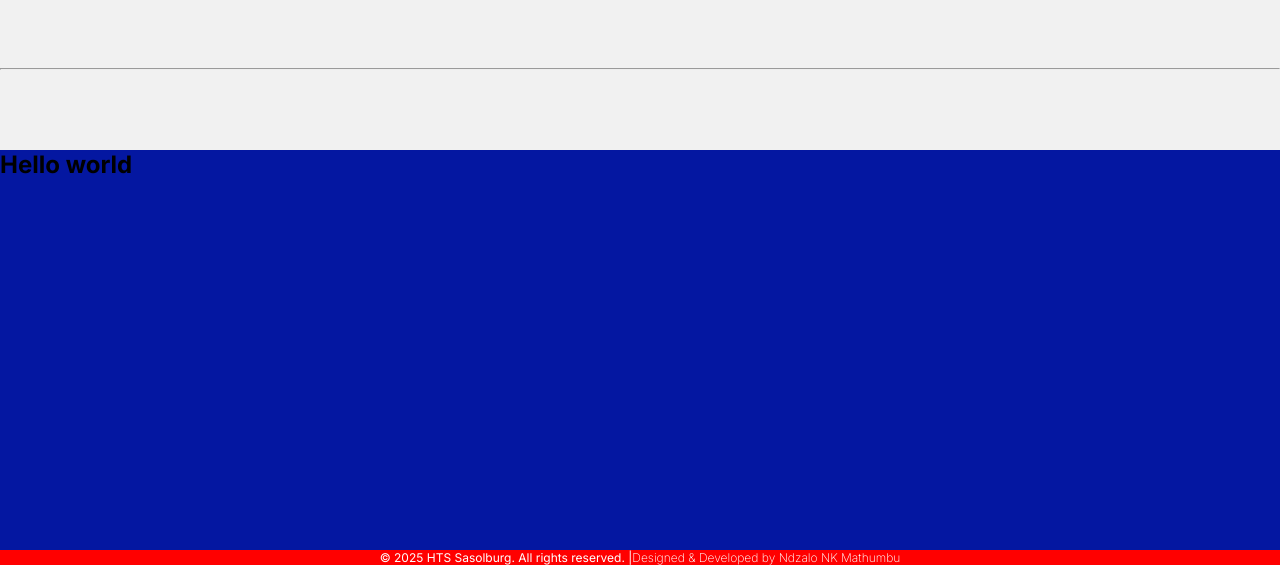
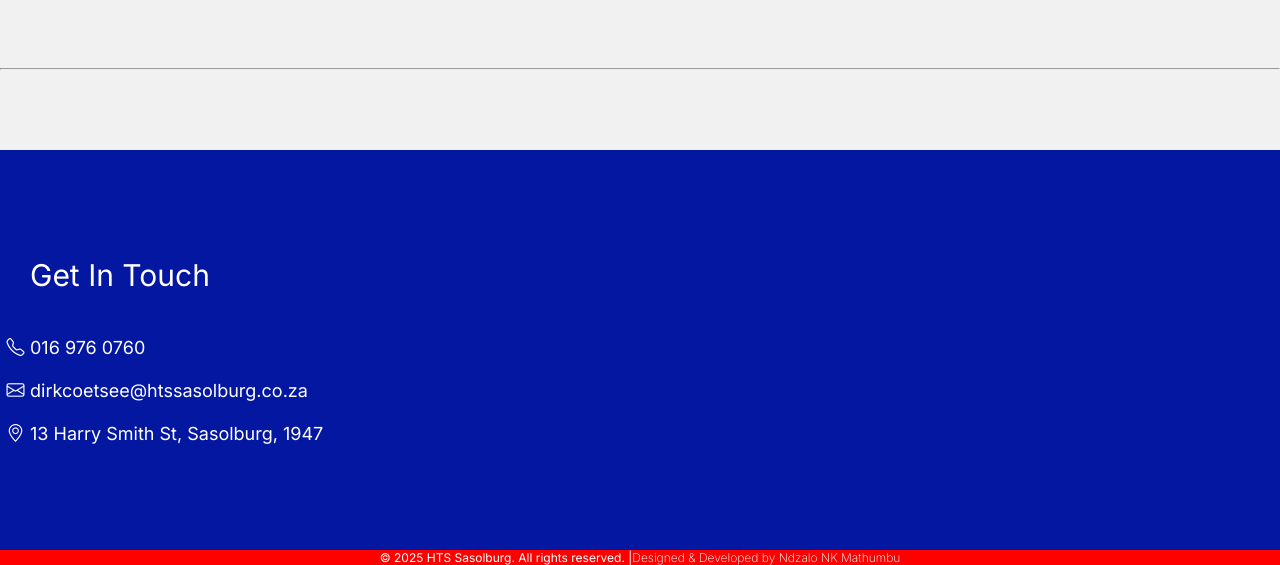
Before and after one commit to Ndzalo-Mathumbu/HTS-Sasolburg, a website built with Parcel: page main-page.html in a window 1280 px wide. Shown: the part 3543-4108 px from the top of the page. Built offline with nearby package versions, Linux system fonts and the light colour scheme.

Commit message:
started footer

```diff
--- a/css/style.css
+++ b/css/style.css
@@ -792,7 +792,10 @@
 }
 
 .footer__child1 {
+  display: flex;
+  align-items: center;
   background-color: #0417a1;
+  color: #ffffff;
   z-index: 1;
   margin-top: 80px;
   height: 50vh;
@@ -804,3 +807,54 @@
   background-color: #ff0000;
   color: #fff;
 }
+.hr__line--footer {
+  position: absolute;
+  left: 1.5%;
+  border: none;
+  border: 2 solid red;
+  height: 5vh;
+}
+.get-in-touch {
+  display: flex;
+  flex-direction: column;
+  text-align: left;
+  padding: 30px;
+  list-style: none;
+  text-decoration: none;
+}
+.get-in-touch__title {
+  margin-bottom: 22px;
+  font-size: 2.5em;
+}
+.phone {
+  padding-top: 22px;
+  font-size: 1.5em;
+}
+.email1 {
+  padding-top: 22px;
+  font-size: 1.5em;
+}
+.email2 {
+  text-decoration: none;
+  color: #fff;
+}
+.email2:visited {
+  color: #ff0000;
+}
+.address {
+  padding-top: 22px;
+  font-size: 1.5em;
+}
+
+.bi-telephone {
+  position: absolute;
+  left: 0.5%;
+}
+.bi-envelope {
+  position: absolute;
+  left: 0.5%;
+}
+.bi-geo-alt {
+  position: absolute;
+  left: 0.5%;
+}
--- a/main-page.html
+++ b/main-page.html
@@ -160,7 +160,15 @@
 
   <footer>
 <div class="footer__child1">
-  <h1>Hello world</h1>
+  <div class="get-in-touch">
+    <hr class="hr__line--footer">
+    <p class="get-in-touch__title">
+      Get In Touch</p>
+    <p class="phone"><i class="bi bi-telephone"></i>016 976 0760</p>
+    <li class="email1" ><a class="email2" href="#dirkcoetsee@htssasolburg.co.za
+"><i class="bi bi-envelope"></i>dirkcoetsee@htssasolburg.co.za</a></li>
+<p class="address"><i class="bi bi-geo-alt"></i>13 Harry Smith St, Sasolburg, 1947</p>
+  </div>
 </div>
 <div class="footer__child2">
   © 2025 HTS Sasolburg. All rights reserved. |<span style="font-weight: 220;">Designed & Developed by Ndzalo NK Mathumbu</span>
```
